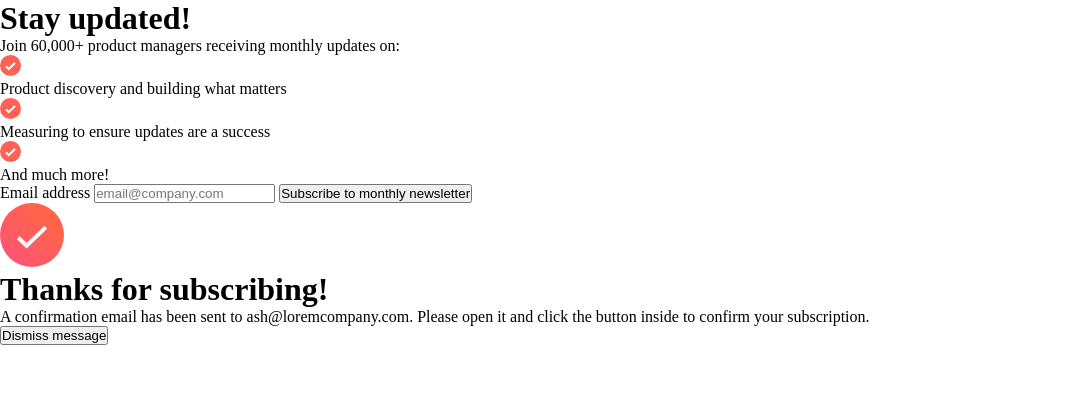
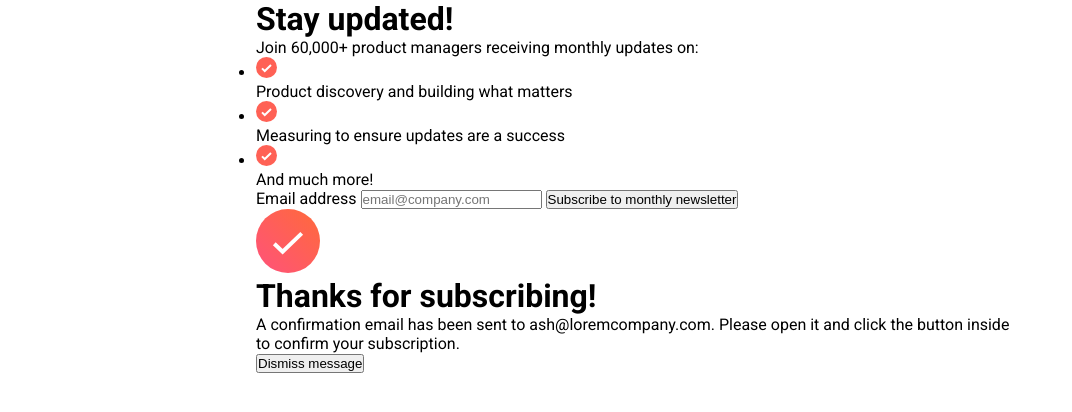
Before and after one commit to abdelilahelhaddad/newsletter-sign-up, a plain HTML site: page index.html in a window 1280 px wide. Shown: the whole page, without its empty margins (0-1072 px from the left). Drawn offline with Linux system fonts and the light colour scheme; a script that the page names is missing.

Commit message:
:fire: :art: Initialization :sparkles: :globe_with_meridians:

```diff
--- a/assets/css/style.scss
+++ b/assets/css/style.scss
@@ -6,7 +6,8 @@
   padding: 0;
 }
 
-$fontFamily: "Roboto", sans-serif;
+$font-family: "Roboto", sans-serif;
+$font-size: 1rem;
 $font-weight-400: 400;
 $font-weight-700: 700;
 
@@ -15,3 +16,14 @@ $secondary: hsl(234, 29%, 20%);
 $background: hsl(235, 18%, 26%);
 $form: hsl(231, 7%, 60%);
 $white: hsl(0, 0%, 100%);
+
+body {
+  font-family: $font-family;
+  font-size: $font-size;
+}
+
+.container {
+  padding: 0 1rem;
+  margin: 0 auto;
+  width: 800px;
+}
```
Also changed, not shown: assets/css/style.css, assets/js/main.js (added), 2 other files.
